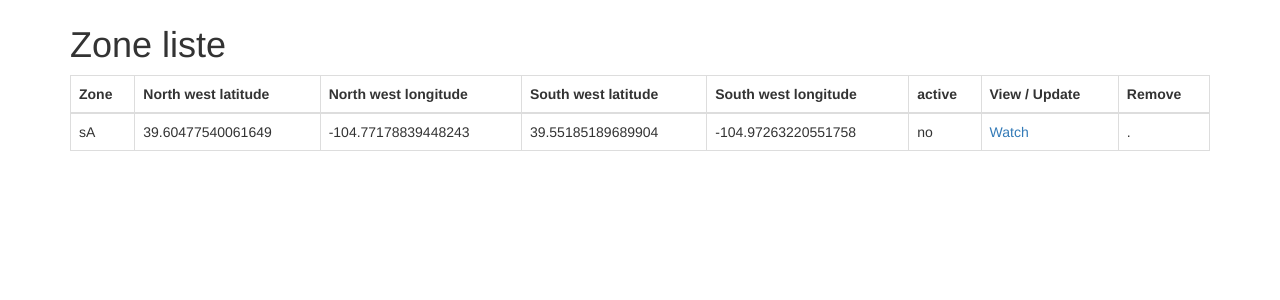
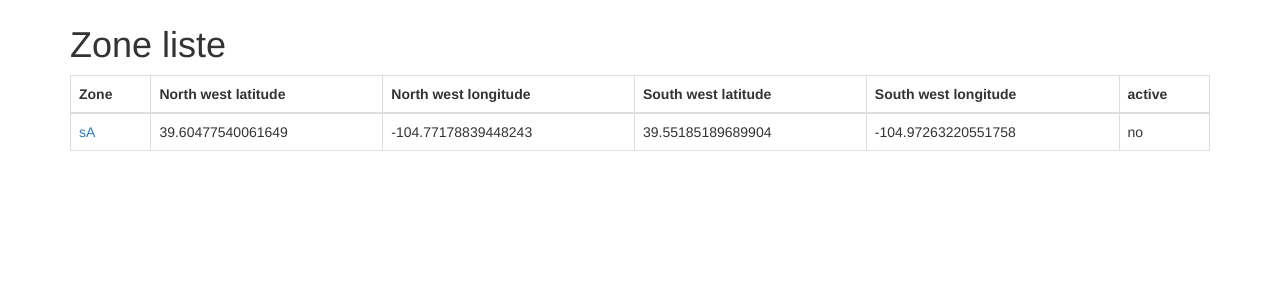
Before and after one commit to baalkor/timetracking, a Django app: page /zones/ in a window 1280 px wide. Shown: the part 51-351 px from the top of the page. Run offline with Django 3.2, Linux system fonts and the light colour scheme; a user stored in the database is signed in; data comes from the database, SQL or seed files in the repository; both versions use the stored data as it was after the commit; some libraries are stand-ins or nearby versions.

Commit message:
Added ListView generic 5

```diff
--- a/opconsole/rest/zoneCtrl.py
+++ b/opconsole/rest/zoneCtrl.py
@@ -1,8 +1,8 @@
 from opconsole.rest.serializers import ZoneSerializer
 from opconsole.models.zones import Zones
-from rest_framework.generics import RetrieveUpdateDestroyAPIView
+from rest_framework.generics import RetrieveDestroyAPIView
 
-class ZoneDetail ( RetrieveUpdateDestroyAPIView ):
+class ZoneDetail ( RetrieveDestroyAPIView ):
 
     queryset = Zones.objects.all()
     serializer_class = ZoneSerializer
--- a/opconsole/static/templates/opconsole_zone.html
+++ b/opconsole/static/templates/opconsole_zone.html
@@ -11,7 +11,7 @@
             <th>North west longitude</th>
             <th>South west latitude</th>
             <th>South west longitude</th>
-            <th>Remove</th>
+            <th></th>
         </thead>
         <tbody>
 
@@ -21,7 +21,7 @@
                     <td>{{ object.y1 }} </td>
                     <td>{{ object.x2 }} </td>
                     <td>{{ object.y2 }} </td>
-                    <td>.</td>
+                    <td><button type="button" class="btn" onclick="removeZone();">Remove</button> </td>
 
                 </tr>
                 <tr>
--- a/opconsole/static/templates/opconsole_zones.html
+++ b/opconsole/static/templates/opconsole_zones.html
@@ -10,20 +10,20 @@
             <th>South west latitude</th>
             <th>South west longitude</th>
             <th>active</th>
-            <th>View / Update</th>
-            <th>Remove</th>
+
+
         </thead>
         <tbody>
             {% for zone in object_list %}
                 <tr>
-                    <td>{{ zone.name }} </td>
+                    <td><a href="/zones/{{ zone.id }}">{{ zone.name }}</a></td>
                     <td>{{ zone.x1 }} </td>
                     <td>{{ zone.y1 }} </td>
                     <td>{{ zone.x2 }} </td>
                     <td>{{ zone.y2 }} </td>
                     <td>{{ zone.active|yesno }} </td>
-                    <td><a href="/zones/{{ zone.id }}">Watch</a> </td>
-                    <td>.</td>
+
+
                 </tr>
             {% endfor %}
         </tbody>
```
Also changed, not shown: opconsole/static/js/opconsole_zone.js (+13 -2 lines), db.sqlite3.
